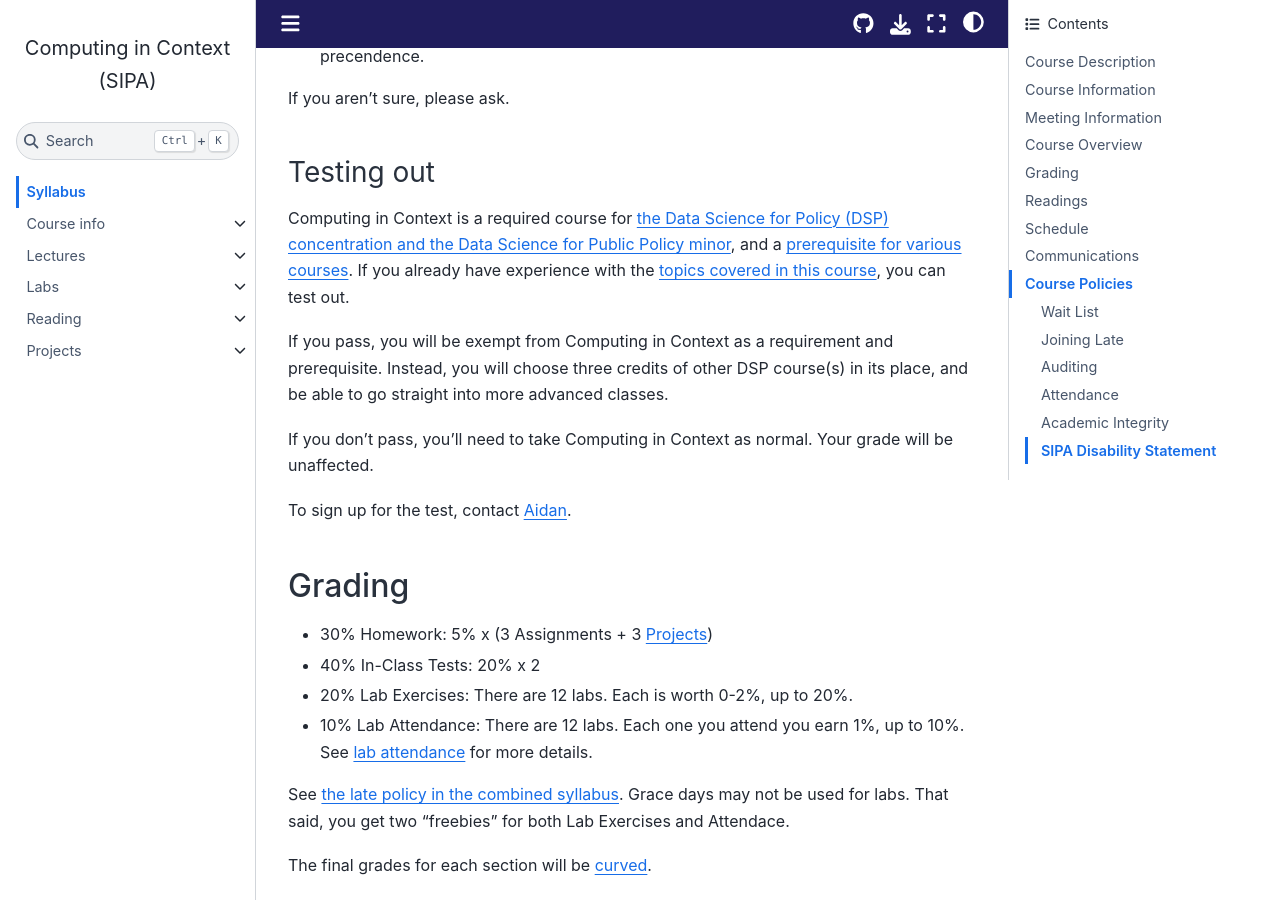
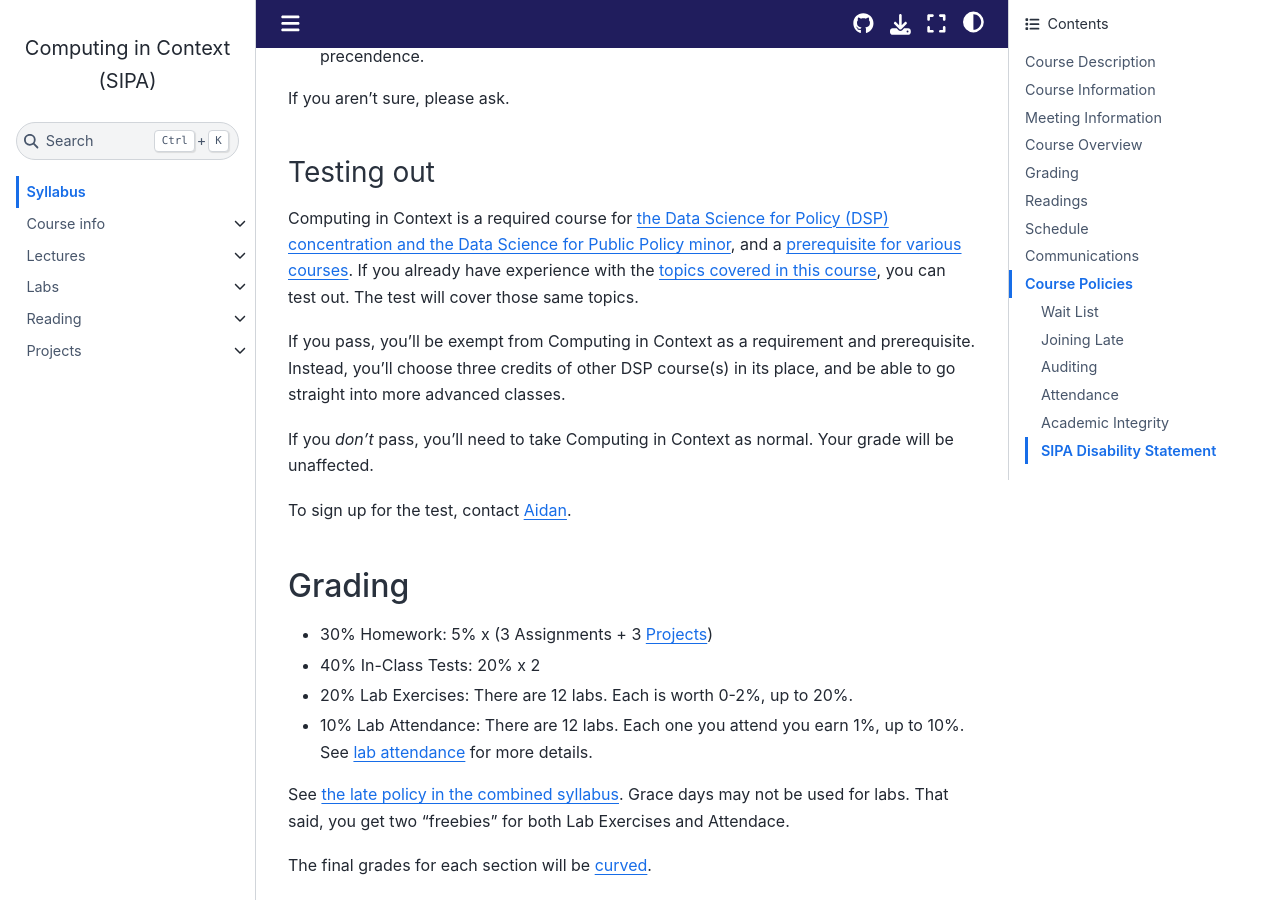
Before and after one commit to afeld/computing-in-context, a Jupyter Book: the page built from index.md, in a window 1280 px wide and 900 px high, scrolled down 3488 px. Built offline with Jupyter Book 1.0.4 settings and Sphinx 7.4.7 and the Sphinx Book theme 1.1.4, drawn with Linux system fonts in a browser that asks for light colours; pages that are not in the unit, such as notebooks, are missing from menus; comment, search, counter and statistics services are not loaded.

Commit message:
clarify testing out topics

```diff
--- a/index.md
+++ b/index.md
@@ -90,11 +90,11 @@
 
 ### Testing out
 
-Computing in Context is a required course for [the Data Science for Policy (DSP) concentration and the Data Science for Public Policy minor](https://www.sipa.columbia.edu/sipa-education/bulletin/dsp), and a [prerequisite for various courses](#relationship-to-other-courses). If you already have experience with the [topics covered in this course](#schedule), you can test out.
+Computing in Context is a required course for [the Data Science for Policy (DSP) concentration and the Data Science for Public Policy minor](https://www.sipa.columbia.edu/sipa-education/bulletin/dsp), and a [prerequisite for various courses](#relationship-to-other-courses). If you already have experience with the [topics covered in this course](#schedule), you can test out. The test will cover those same topics.
 
-If you pass, you will be exempt from Computing in Context as a requirement and prerequisite. Instead, you will choose three credits of other DSP course(s) in its place, and be able to go straight into more advanced classes.
+If you pass, you'll be exempt from Computing in Context as a requirement and prerequisite. Instead, you'll choose three credits of other DSP course(s) in its place, and be able to go straight into more advanced classes.
 
-If you don't pass, you'll need to take Computing in Context as normal. Your grade will be unaffected.
+If you _don't_ pass, you'll need to take Computing in Context as normal. Your grade will be unaffected.
 
 To sign up for the test, contact [Aidan](#instructors).
 
```
